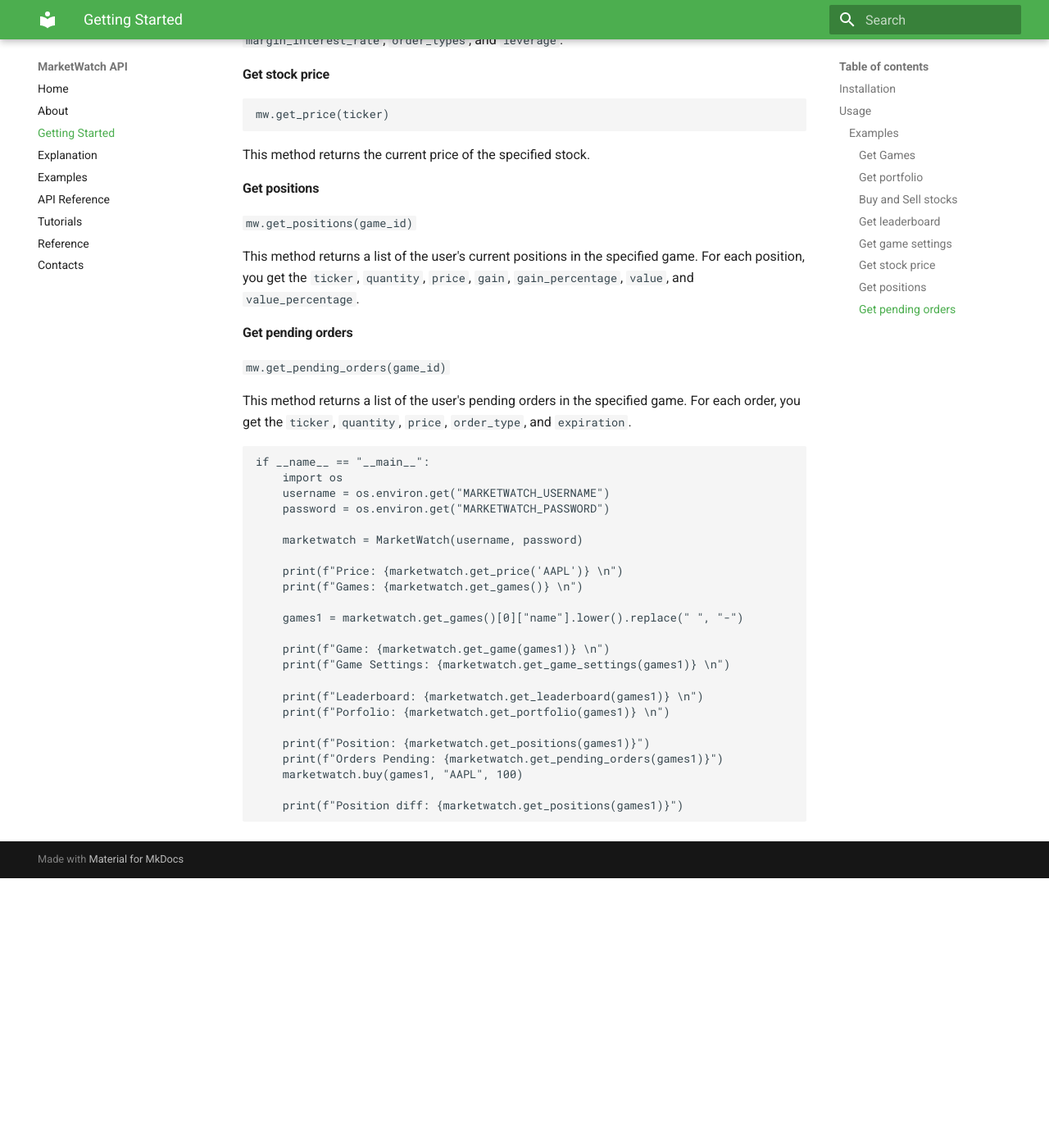
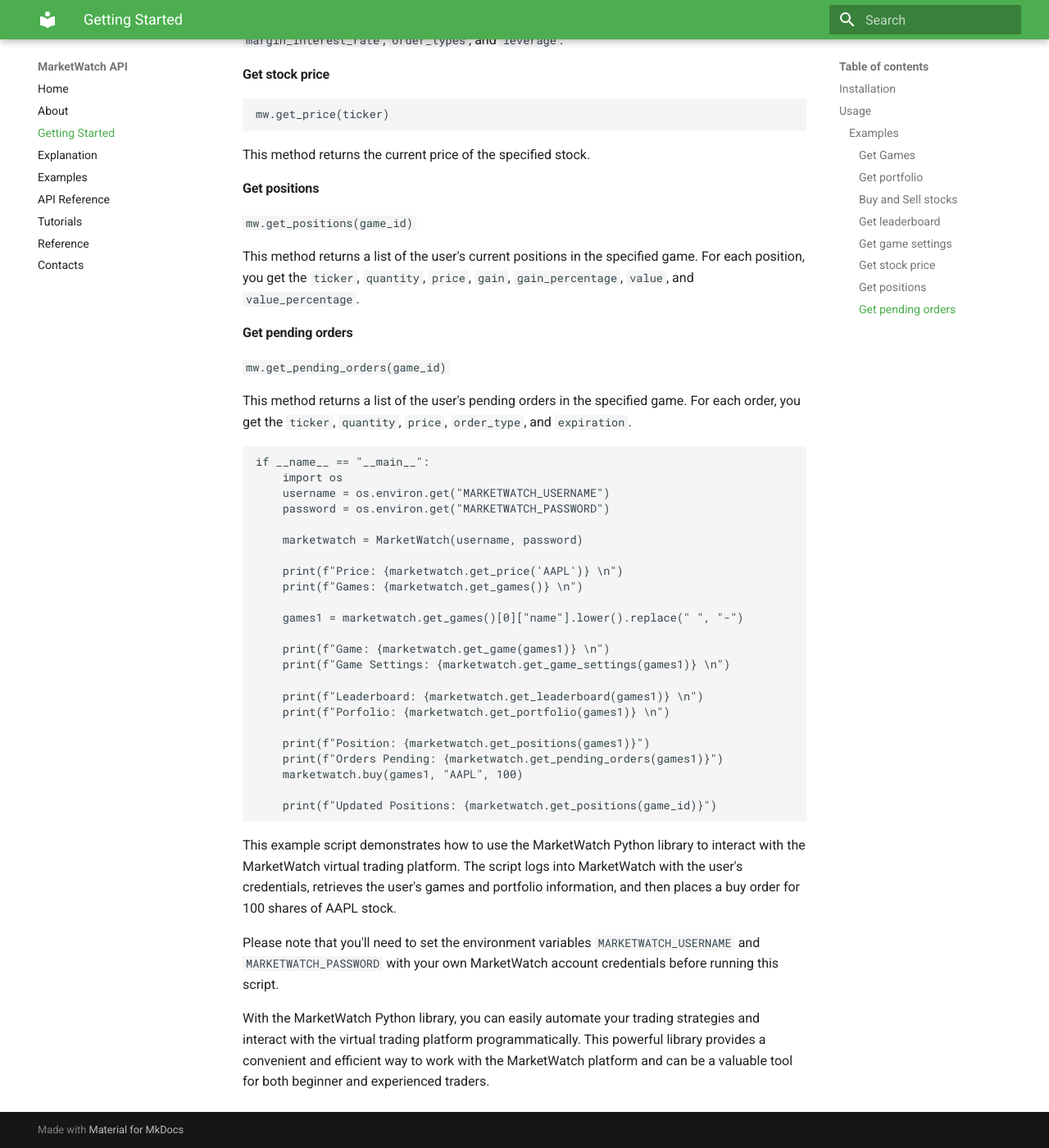
Before and after one commit to antoinebou12/marketwatch, an MkDocs documentation site: the page built from docs/getting-started.md, in a window 1280 px wide and 1400 px high, scrolled down 1818 px. Shown: the whole window at 82% size. Built offline with MkDocs 1.6.1 and Material for MkDocs 9.7.7, drawn with Linux system fonts in a browser that asks for light colours; before the commit the page ends 2889 px from its top, so only the background shows below that.

Commit message:
Update getting-started.md

````diff
--- a/docs/getting-started.md
+++ b/docs/getting-started.md
@@ -120,5 +120,11 @@
     print(f"Orders Pending: {marketwatch.get_pending_orders(games1)}")
     marketwatch.buy(games1, "AAPL", 100)
 
-    print(f"Position diff: {marketwatch.get_positions(games1)}")
+    print(f"Updated Positions: {marketwatch.get_positions(game_id)}")
 ```
+
+This example script demonstrates how to use the MarketWatch Python library to interact with the MarketWatch virtual trading platform. The script logs into MarketWatch with the user's credentials, retrieves the user's games and portfolio information, and then places a buy order for 100 shares of AAPL stock.
+
+Please note that you'll need to set the environment variables `MARKETWATCH_USERNAME` and `MARKETWATCH_PASSWORD` with your own MarketWatch account credentials before running this script.
+
+With the MarketWatch Python library, you can easily automate your trading strategies and interact with the virtual trading platform programmatically. This powerful library provides a convenient and efficient way to work with the MarketWatch platform and can be a valuable tool for both beginner and experienced traders.
````
